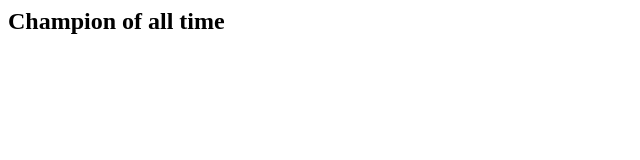
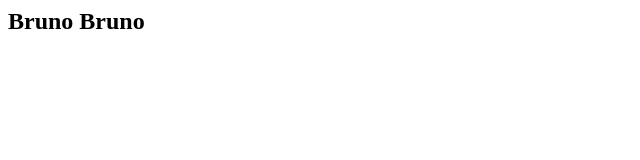
Before and after one commit to galgal971/Docker-Project, a plain HTML site: page index.html in a window 1280 px wide. Shown: the whole page, without its empty margins (0-640 px from the left). Drawn offline with Linux system fonts and the light colour scheme.

Commit message:
added Bruno

```diff
--- a/index.html
+++ b/index.html
@@ -1,5 +1,5 @@
 <html>
 	<body>
-		<h2>Champion of all time</h2>
+		<h2>Bruno Bruno</h2>
 	</body>
 </html>
```
